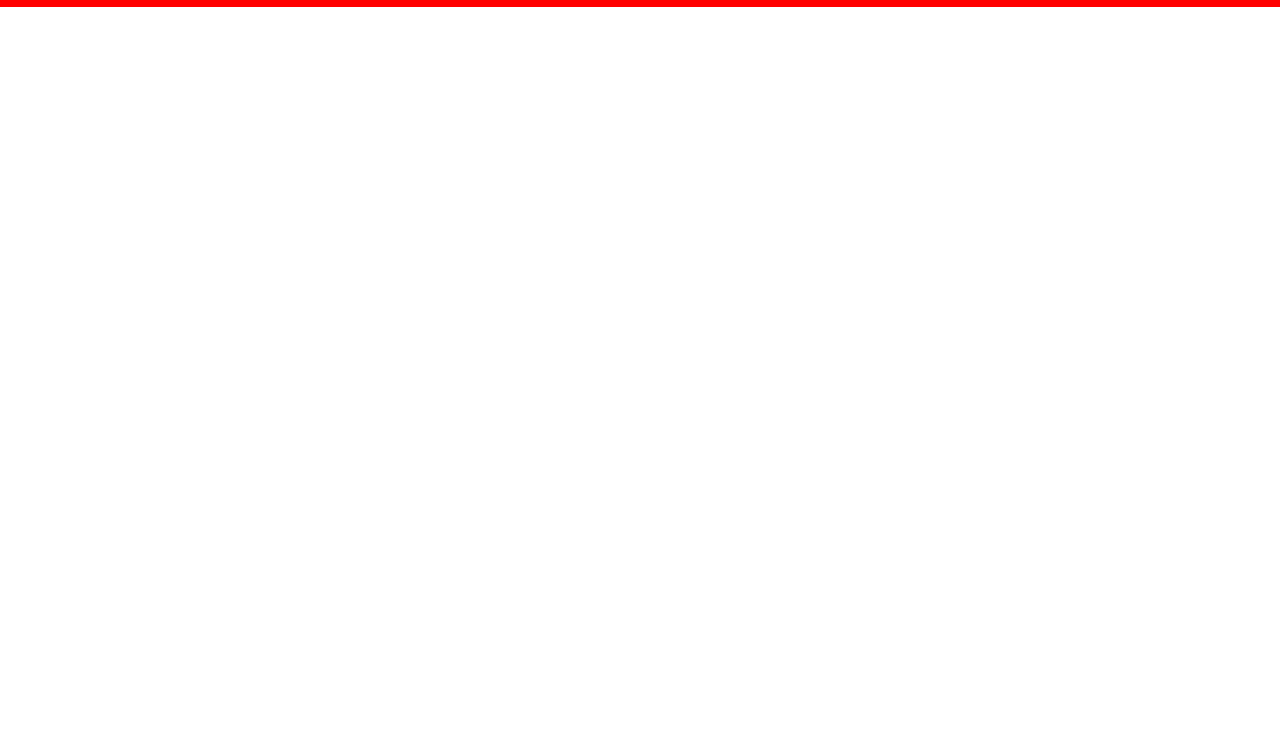
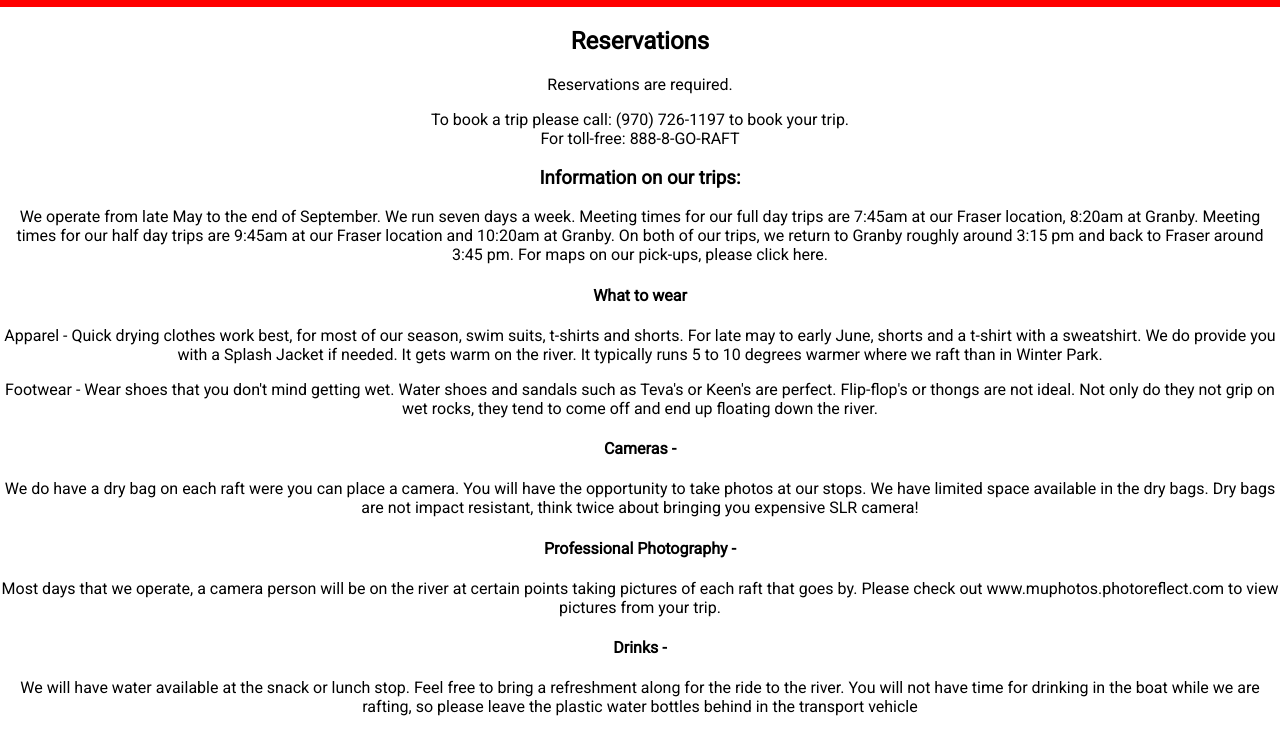
Before and after one commit to jonmoran/redtailRafting, a plain HTML site: page bookTrip.html in a window 1280 px wide. Shown: the part 171-903 px from the top of the page. Before the commit the page ends 800 px from the top, so only its background shows below. Drawn offline with Linux system fonts and the light colour scheme.

Commit message:
Added content for a couple pages on rafting website

```diff
--- a/bookTrip.html
+++ b/bookTrip.html
@@ -26,5 +26,22 @@
   				</div>
   		</ul>
 	</div>
+	<div class="text-block">
+		<h2>Reservations</h2>
+		<p>Reservations are required.</p>
+		<p>To book a trip please call: (970) 726-1197 to book your trip.<br>
+		For toll-free: 888-8-GO-RAFT </p>
+		<h3>Information on our trips:</h3>
+		<p>We operate from late May to the end of September. We run seven days a week. Meeting times for our full day trips are 7:45am at our Fraser location, 8:20am at Granby. Meeting times for our half day trips are 9:45am at our Fraser location and 10:20am at Granby. On both of our trips, we return to Granby roughly around 3:15 pm and back to Fraser around 3:45 pm. For maps on our pick-ups, please click here.</p>
+		<h4>What to wear</h4>
+		<p>Apparel - Quick drying clothes work best, for most of our season, swim suits, t-shirts and shorts. For late may to early June, shorts and a t-shirt with a sweatshirt. We do provide you with a Splash Jacket if needed. It gets warm on the river. It typically runs 5 to 10 degrees warmer where we raft than in Winter Park.</p>
+		<p>Footwear - Wear shoes that you don't mind getting wet. Water shoes and sandals such as Teva's or Keen's are perfect. Flip-flop's or thongs are not ideal. Not only do they not grip on wet rocks, they tend to come off and end up floating down the river.</p>
+		<h4>Cameras -</h4>
+		<p>We do have a dry bag on each raft were you can place a camera. You will have the opportunity to take photos at our stops. We have limited space available in the dry bags. Dry bags are not impact resistant, think twice about bringing you expensive SLR camera!</p>
+		<h4>Professional Photography -</h4>
+		<p>Most days that we operate, a camera person will be on the river at certain points taking pictures of each raft that goes by. Please check out www.muphotos.photoreflect.com to view pictures from your trip.</p>
+		<h4>Drinks -</h4>
+		<p>We will have water available at the snack or lunch stop. Feel free to bring a refreshment along for the ride to the river. You will not have time for drinking in the boat while we are rafting, so please leave the plastic water bottles behind in the transport vehicle</p>
+	</div>
 </body>
 </html>
```
Also changed, not shown: rates.html (+20 -0 lines).
